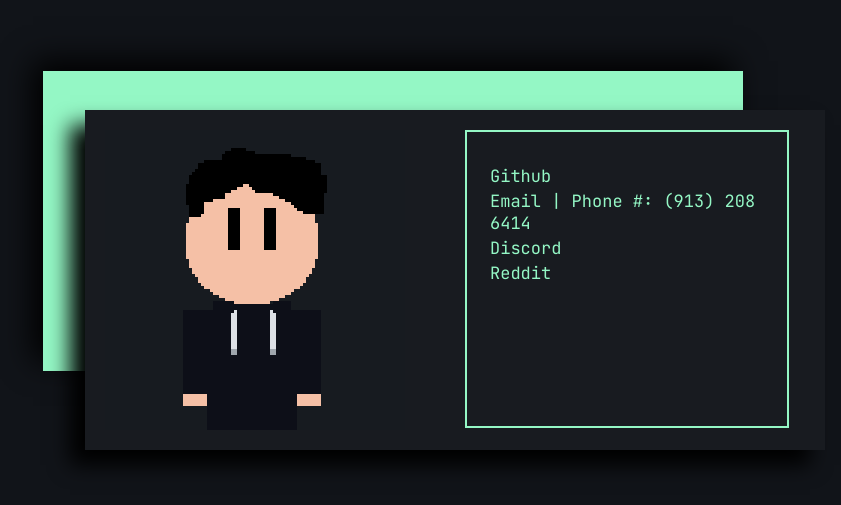
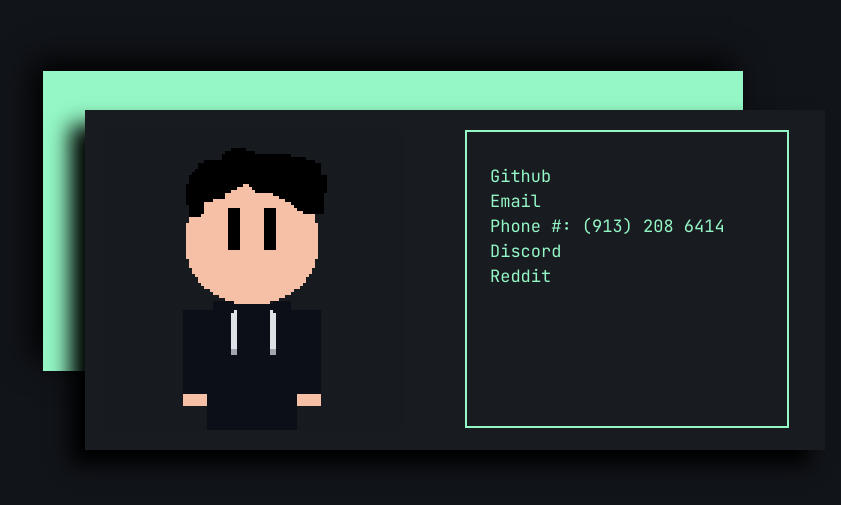
Before and after one commit to d-solis/d-solis.github.io, a plain HTML site: page index.html in a window 1280 px wide. Shown: the part 129-634 px from the top of the page, without its empty margins (247-1088 px from the left). Drawn offline with Linux system fonts and the light colour scheme.

Commit message:
Update index.html

```diff
--- a/index.html
+++ b/index.html
@@ -16,7 +16,8 @@
         </div>
         <div class="links">
           <h4><a href="https://github.com/d-solis">Github</a></h4>
-          <h4><a href="mailto:fearsomegamer189@gmail.com">Email | Phone #: (913) 208 6414</a></h4>
+          <h4><a href="mailto:fearsomegamer189@gmail.com">Email</a></h4>
+          <h4><a href="">Phone #: (913) 208 6414</a></h4>
           <h4><a href="https://discord.com/users/455536502257090562">Discord</a></h4>
           <h4><a href="https://www.reddit.com/user/-Endgamer960-">Reddit</a></h4>
         </div>
```
